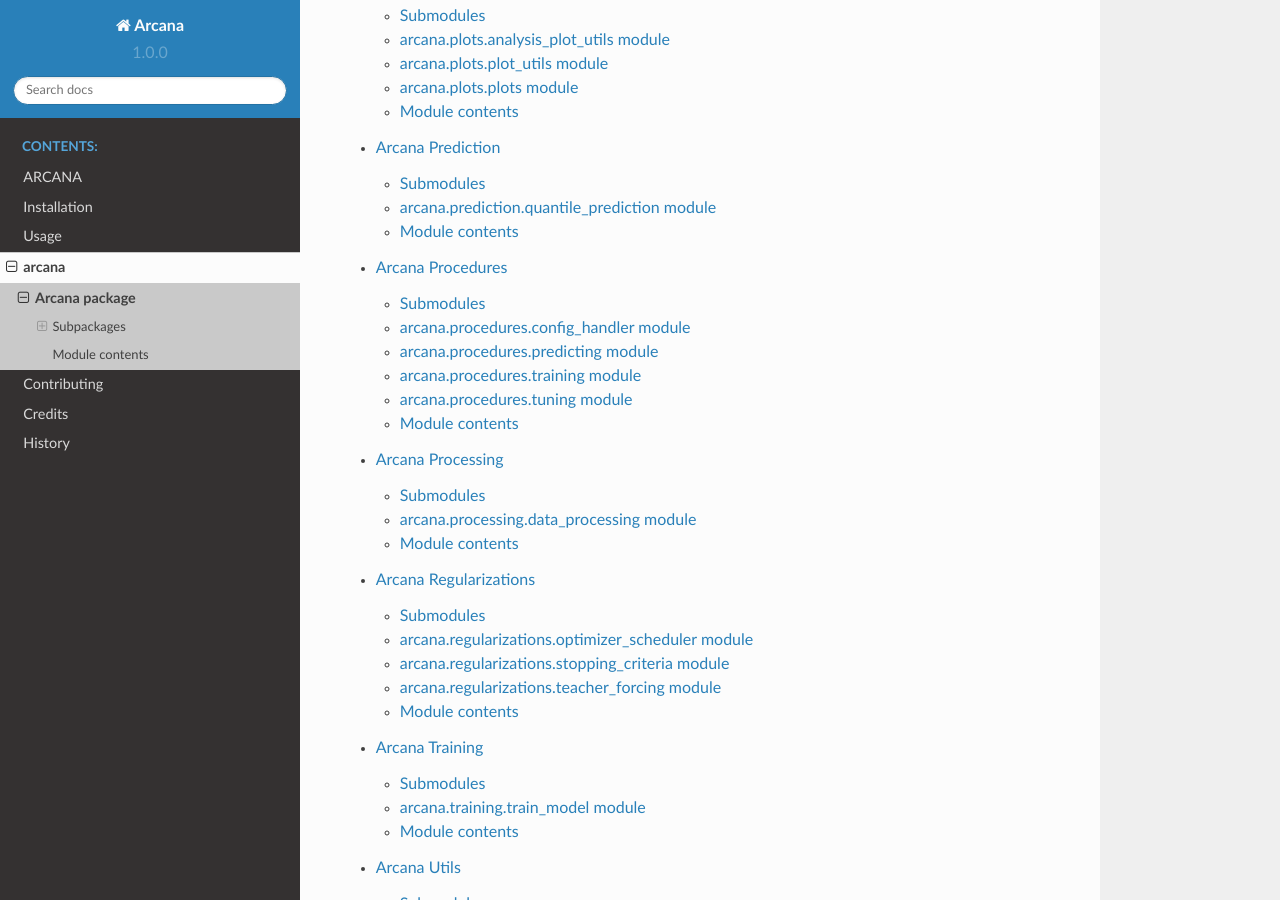
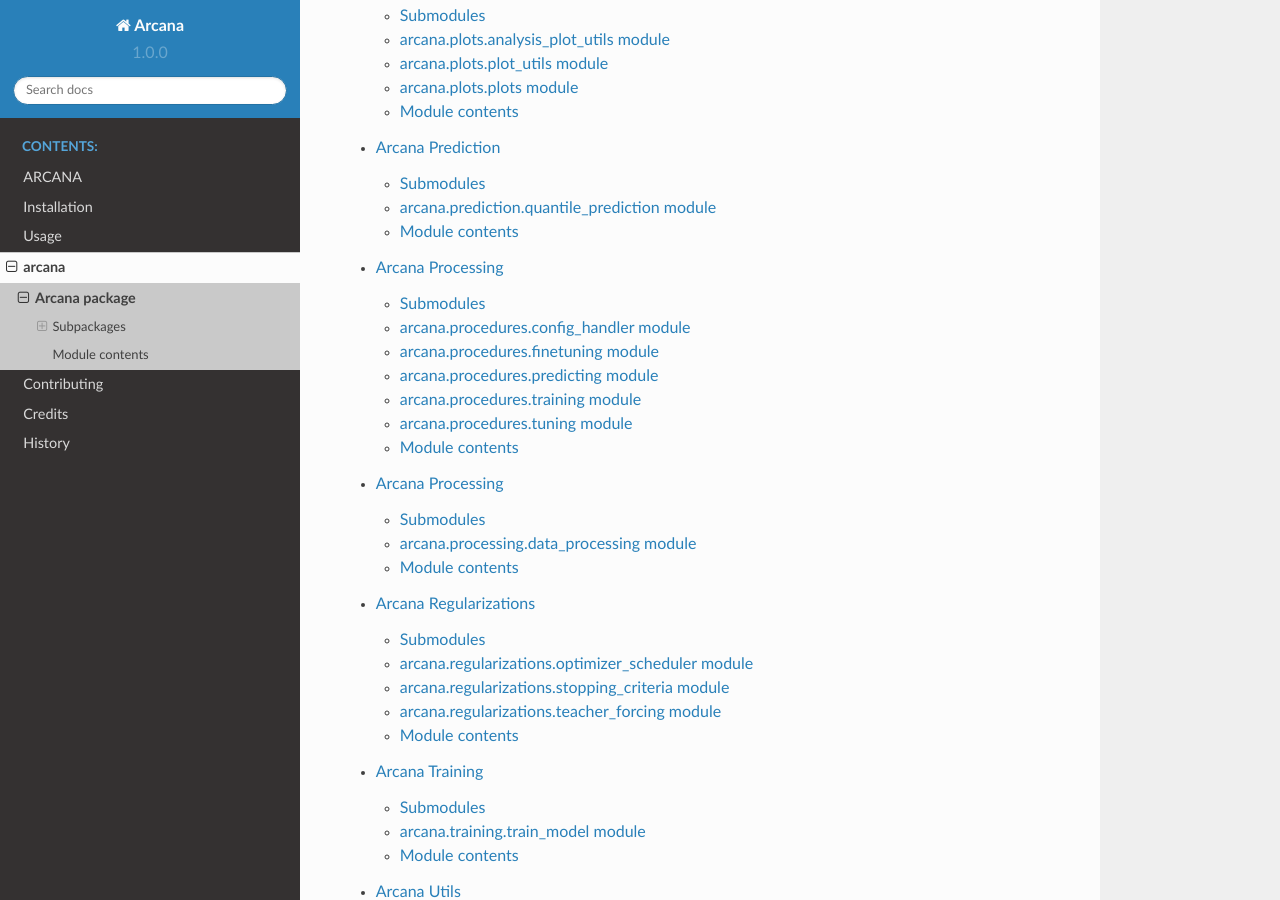
Before and after one commit to basf/ARCANA, a Sphinx documentation site: the page built from docs/arcana.rst, in a window 1280 px wide and 900 px high, scrolled down 1100 px. Built offline with Sphinx 7.4.7 and the Read the Docs theme 2.0.0, drawn with Linux system fonts in a browser that asks for light colours.

Commit message:
Updated procedures documentation to include finetuning

```diff
--- a/docs/arcana.procedures.rst
+++ b/docs/arcana.procedures.rst
@@ -1,4 +1,4 @@
-Arcana Procedures
+Arcana Processing
 =========================
 
 Submodules
@@ -8,6 +8,14 @@ arcana.procedures.config\_handler module
 ----------------------------------------
 
 .. automodule:: arcana.procedures.config_handler
+   :members:
+   :undoc-members:
+   :show-inheritance:
+
+arcana.procedures.finetuning module
+-----------------------------------
+
+.. automodule:: arcana.procedures.finetuning
    :members:
    :undoc-members:
    :show-inheritance:
```
